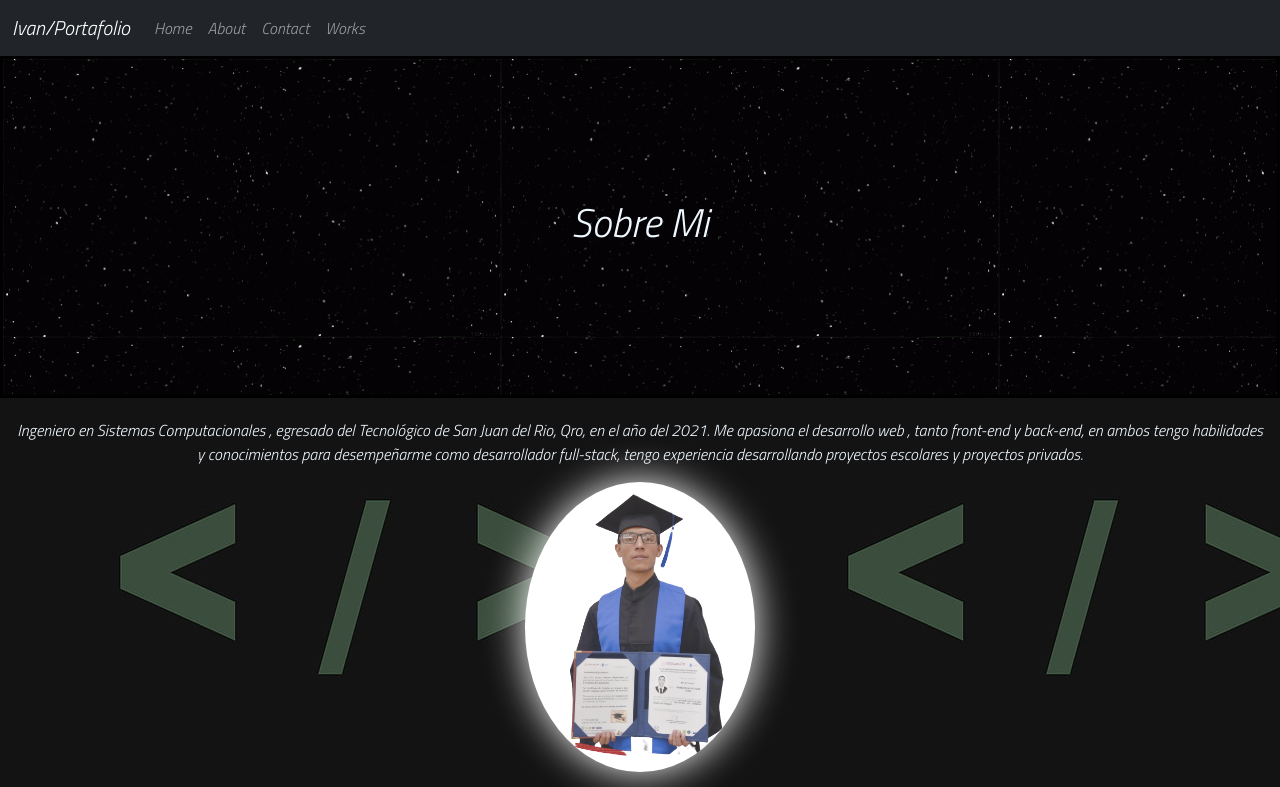
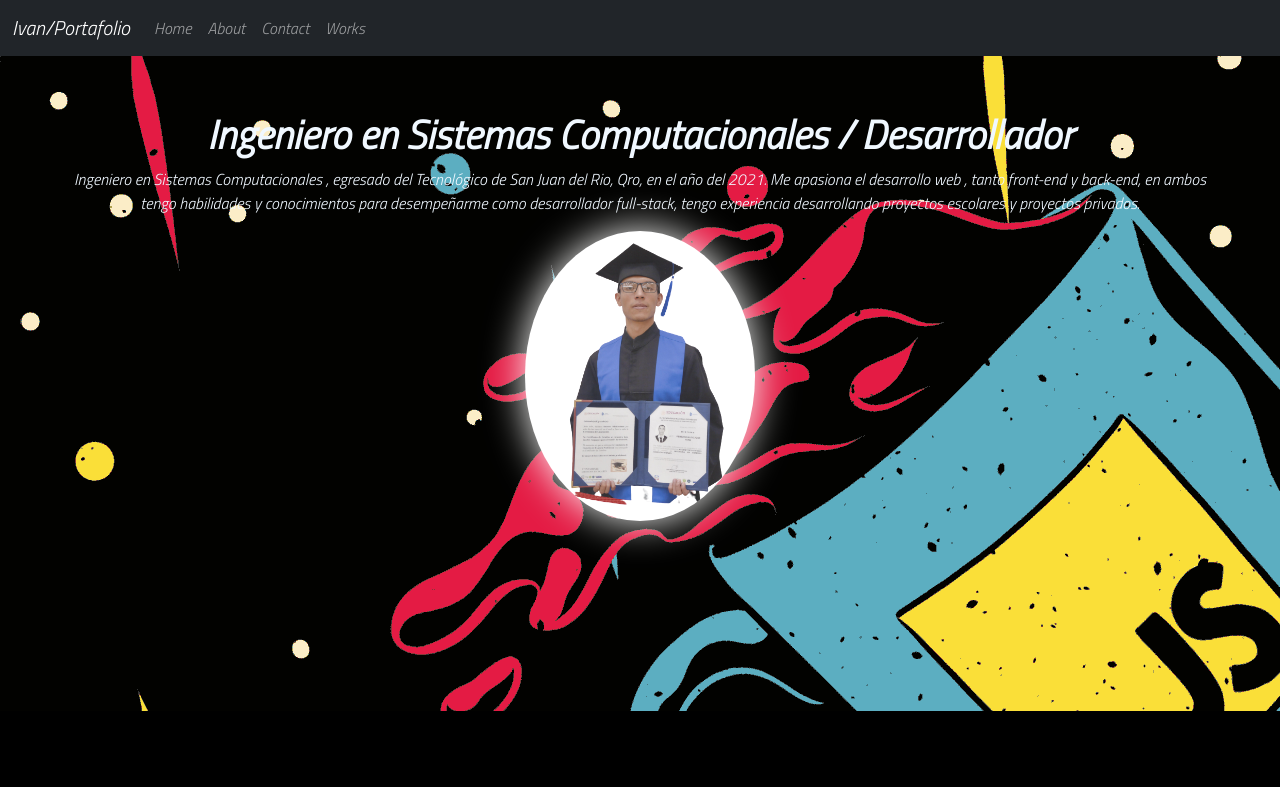
Before and after one commit to ivanISC95/portafolio, a React (Create React App) app in the folder portafolio/: page /portafolio/About in a window 1280 px wide. Shown: the top 787 px of the page. Built offline with nearby package versions, Linux system fonts and the light colour scheme.

Commit message:
Actualizacion de fondo y componentes

```diff
--- a/portafolio/src/Styles/Style.css
+++ b/portafolio/src/Styles/Style.css
@@ -89,12 +89,12 @@ li {
 
 .aboutInicio{
     width: 100%;
-    height: 100%;
+    height: 655px;
     color: aliceblue;
     text-align: center;
     display: flex;
     justify-content: center;
-    background-image: url("../img/fondoPrincipal.jpg");
+    background-image: url("../img/fondoPrincipalDesarrollo.png");
 }
 
 .aboutInfo {
@@ -116,7 +116,7 @@ li {
 
 .redes {
     width: 100%;
-    height: 100%;
+    height: 310px;
     padding: 50px 15px 50px;
     text-align: center;
     justify-content: center;
--- a/portafolio/src/components/About/About.js
+++ b/portafolio/src/components/About/About.js
@@ -5,11 +5,9 @@ import Skills from './Skills'
 export default function About(){
     return(
         <div>
-            <div className="inicio">
-                <h1>Sobre Mi</h1>
-            </div>
             <div className="aboutInicio">
-                <div className="aboutInfo">
+                <div className="aboutImg">
+                    <h1><strong>Ingeniero en Sistemas Computacionales / Desarrollador</strong></h1>
                     <p>Ingeniero en Sistemas Computacionales , egresado del Tecnológico de San Juan del Rio, Qro, en el año del 2021.
                     Me apasiona el desarrollo web , tanto front-end y back-end, en ambos tengo habilidades y conocimientos para desempeñarme como desarrollador full-stack, tengo experiencia desarrollando proyectos escolares y proyectos privados.
                     </p>
--- a/portafolio/src/components/Contact/Contact.js
+++ b/portafolio/src/components/Contact/Contact.js
@@ -4,9 +4,6 @@ import cv from '../../PDF/CV Perez Ugalde Jose Ivan.pdf';
 export default function Contact() {
     return (
         <div>
-            <div className="inicio">
-                <h1>Contact</h1>
-            </div>
             <div className="academic">
                 <h1 className='formacion'>Mis datos de contacto se muestran a continuación</h1>
                 <Card className="contacto">
--- a/portafolio/src/components/Home/Home.js
+++ b/portafolio/src/components/Home/Home.js
@@ -6,7 +6,7 @@ export default function Home() {
             <div>
                 <header className='aboutImg'>
                     <h1>Ingeniero en Sistemas Computacionales</h1>
-                    <h2>Desarrollador</h2>
+                    <h2><strong>Desarrollador</strong></h2>
                     <img src={me} alt="me" className='HomePhoto'></img>
                     <h1>Jose Ivan Perez Ugalde</h1>
                 </header>
--- a/portafolio/src/components/Works/WorksIndex.js
+++ b/portafolio/src/components/Works/WorksIndex.js
@@ -3,7 +3,7 @@ export default function WorksIndex(){
     return(
         <div>
             <div className="inicio">
-                <h1>Aqui se muestran algunos trabajos realizados por mi en React.JS</h1>
+                <h1>Aqui se muestran algunos trabajos realizados por mi en <strong>React.JS</strong> & <strong>Angular</strong></h1>
             </div>
             <div>
                 <ListOfWorks />
--- a/portafolio/src/features/datas/works.js
+++ b/portafolio/src/features/datas/works.js
@@ -3,7 +3,8 @@ import { createSlice } from "@reduxjs/toolkit";
 
 const initialState = [
     {"id": 1,"descripcion": "Prueba técnica la cual llevo como finalidad crear una aplicación web que muestre los personajes de la serie de “The Rick and Morty”. Para ello se utilizará un API en la cual se obtuvo toda la información sobre los personajes y la serie","tecnologia":"React.JS","URL":"https://ivanisc95.github.io/rick-and-morty-characters/"},
-    {"id": 2,"descripcion": "Pagina de contacto para la empresa CPGE , especializada en consultoria y gestión en el estado de Queretaro","tecnologia":"React.JS","URL":"https://ivanisc95.github.io/cpge/"}
+    {"id": 2,"descripcion": "Pagina de contacto para la empresa CPGE , especializada en consultoria y gestión en el estado de Queretaro","tecnologia":"React.JS","URL":"https://ivanisc95.github.io/cpge/"},
+    {"id": 3,"descripcion": "Aplicación Web para registro de prestamos y ahorros personales, con uso de LocalStorage","tecnologia":"Angular","URL":"https://ivanisc95.github.io/MiEconomia-app/"}
 ];
 
 export const works = createSlice({
```
Also changed, not shown: portafolio/src/img/fondoPrincipalDesarrollo.png (added).
